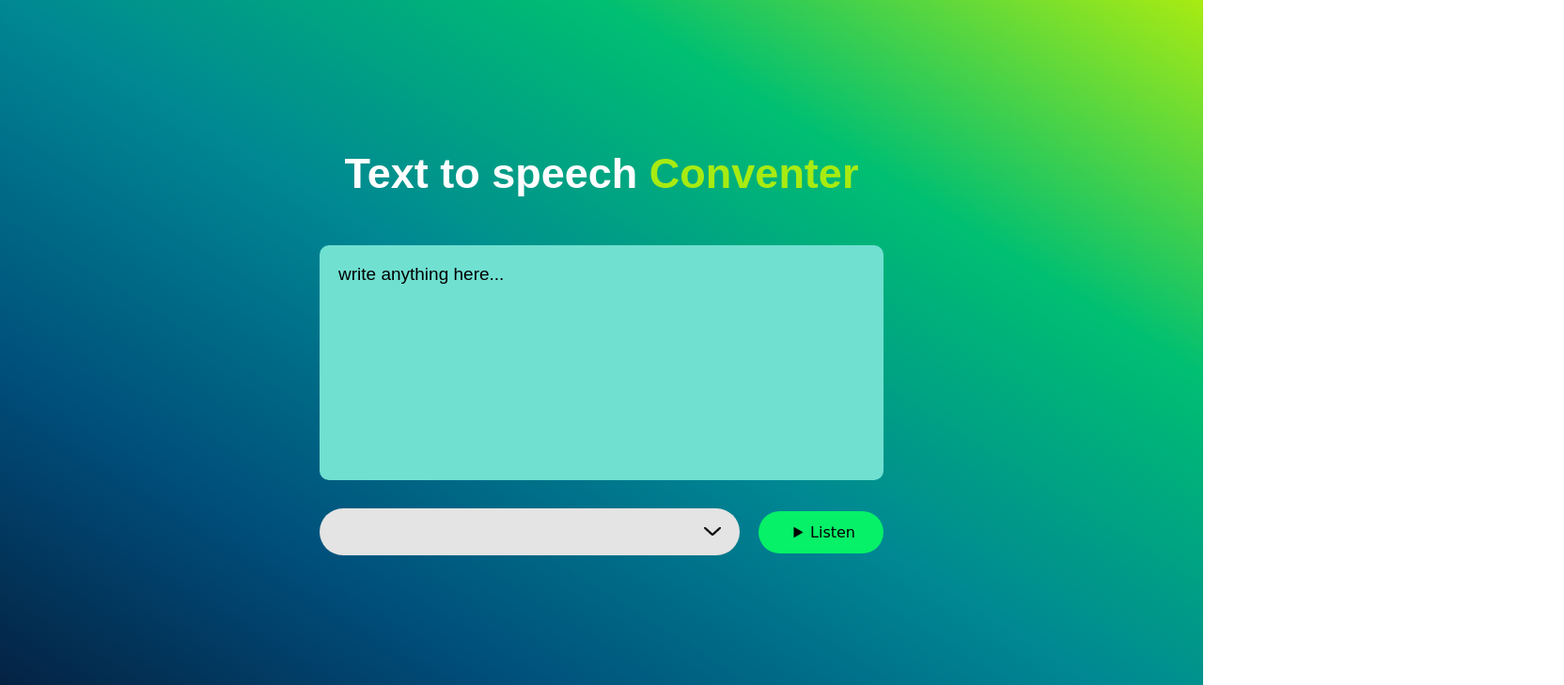
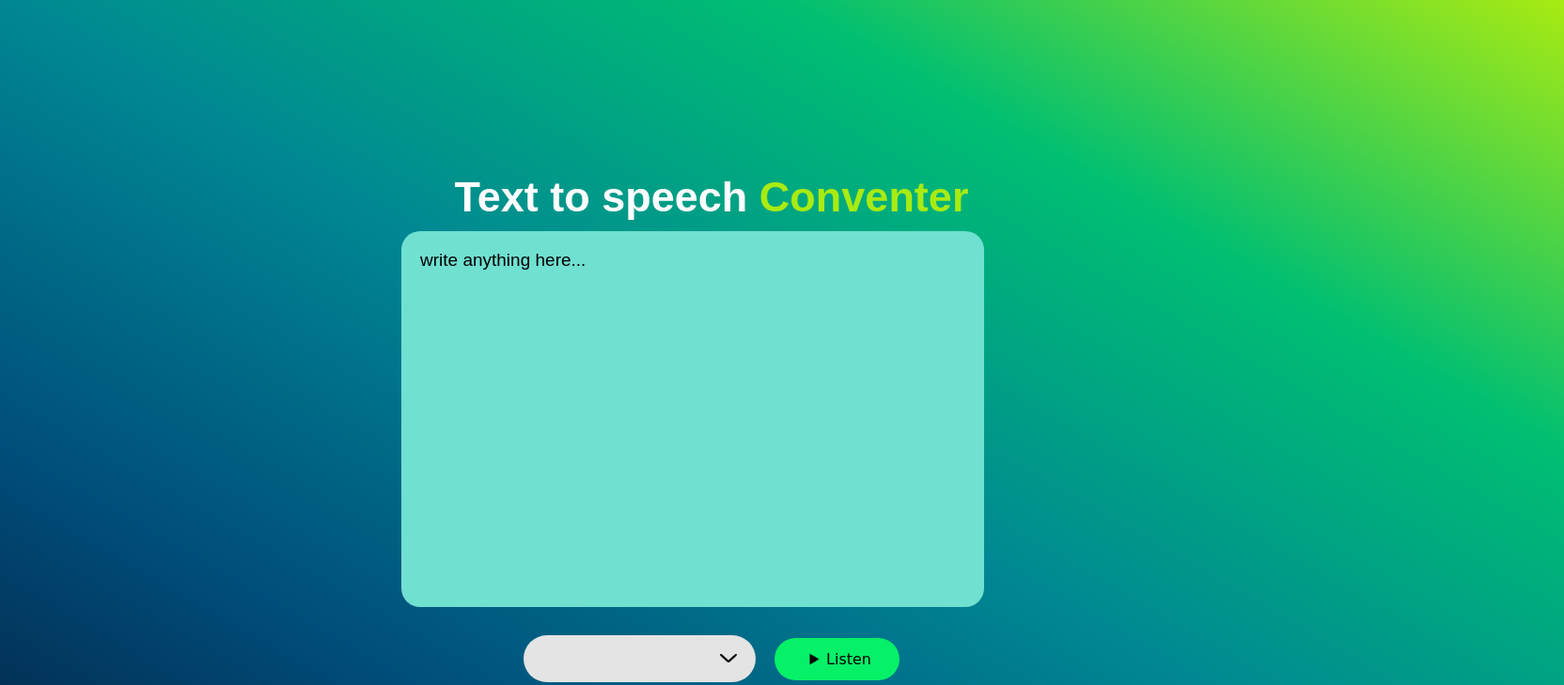
Before and after one commit to kameshgit123/voice-converter, a plain HTML site: page index.html in a window 1280 px wide. Shown: the top 729 px of the page at 94% size, 1664 px wide, since content can reach past the window. Drawn offline with Linux system fonts and the light colour scheme.

Commit message:
Update style.css

```diff
--- a/style.css
+++ b/style.css
@@ -5,8 +5,8 @@
     box-sizing: border-box;
 }
 .hero{
-    width: 100%;
-    min-height: 100vh;
+    width: 130%;
+    min-height: 120vh;
     background-image: linear-gradient(to right top, #051937, #004d7a, #008793, #00bf72, #a8eb12);
     display: flex;
     align-items: center;
@@ -18,24 +18,27 @@
     font-size: 45px;
     font-weight: 500px;
     margin-top: -50px;
-    margin-bottom: 50px;
+    margin-bottom: 10px;
+    margin-right: 150px;
 
 }
 .hero h1 span{
     color:#a8eb12;
 }
 textarea{
-    width: 600px;
-    height: 250px;
+    width: 620px;
+    height: 400px;
     background: #70e0d1;
     color:#051937;
     font-size: 15px;
     border: 0;
     outline: 0;
     padding: 20px;
-    border-radius: 10px;
+    border-radius: 20px;
     resize: none;
     margin-bottom: 30px;
+    margin-left: 10px;
+    margin-right: 200px;
     font-size: 20px;
 
 }
@@ -44,10 +47,11 @@ textarea::placeholder{
     color: #000000;
 }
 .row{
-    width: 600px;
+    width: 400px;
     display: flex;
     align-items: center;
     gap: 20px;
+    margin-right: 150px;
 }
 button{
     background: #06f068;
@@ -70,7 +74,7 @@ select{
     color: #050404;
     background: #e3e4e3;
     height: 50px;
-    padding: 0 20px;
+    padding: 0 30px;
     outline: 0;
     border: 0;
     border-radius: 35px;
```
